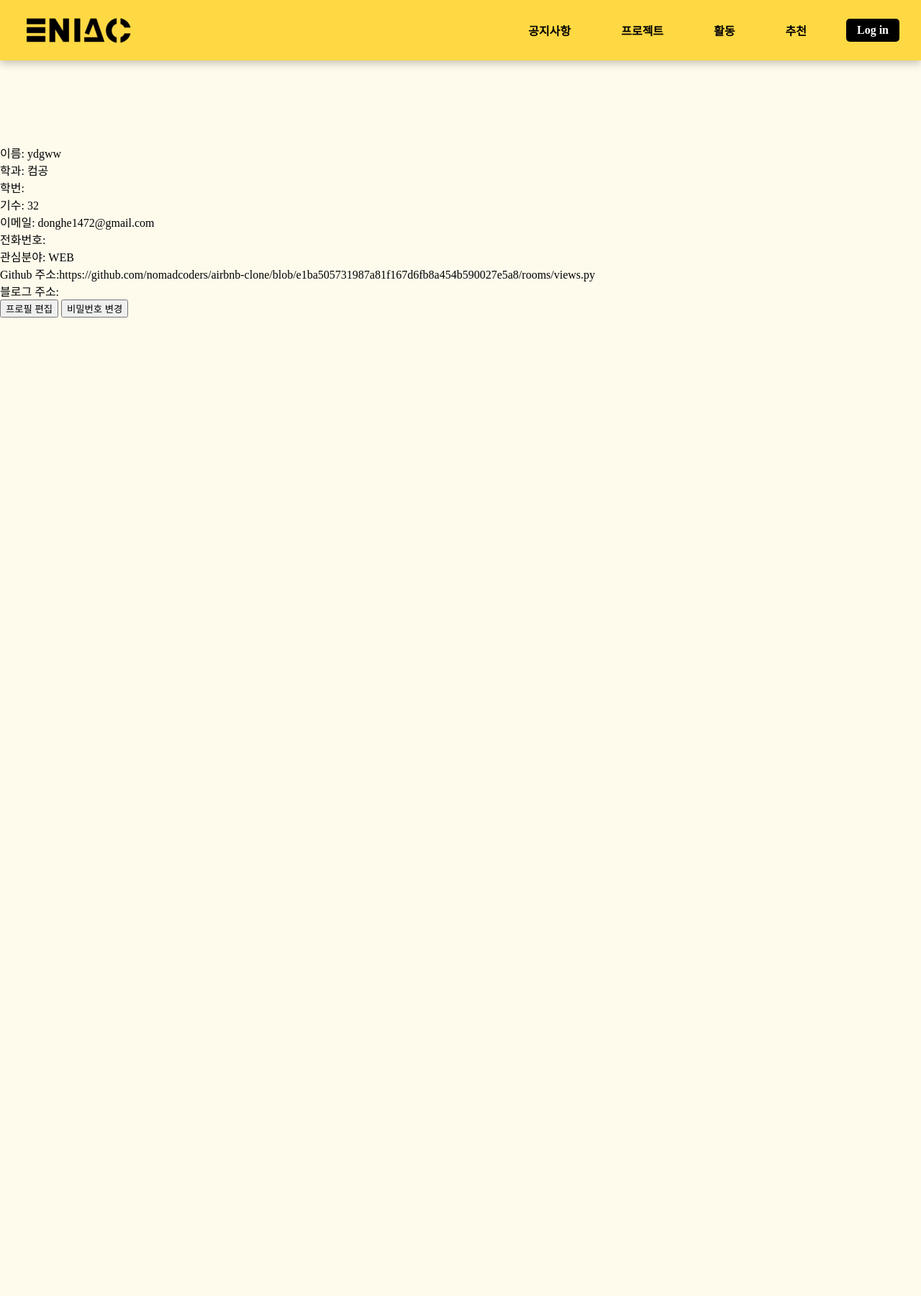
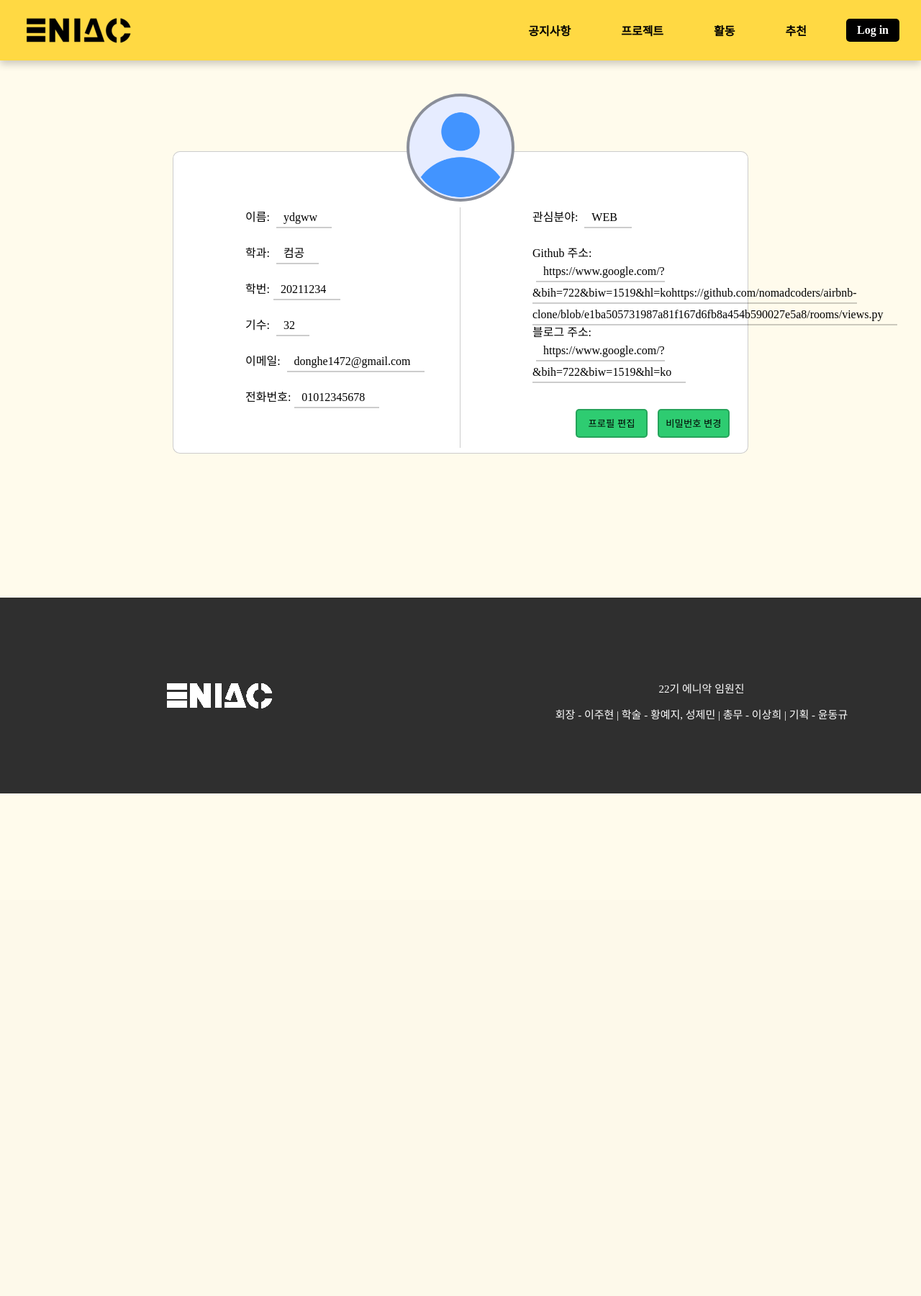
Before and after one commit to sanghee01/eniac-website, a Django app: page /336/profile in a window 1280 px wide. Shown: the whole page at 72% size. After the commit the page ends 1102 px from the top, so only its background shows below. Run offline with Django 3.2, Linux system fonts and the light colour scheme; data comes from the database, SQL or seed files in the repository; both versions use the stored data as it was after the commit; some libraries are stand-ins or nearby versions; some web fonts are replaced.

Commit message:
[feat] 로그인 디자인 변경중

```diff
--- a/static/css/users/profile.css
+++ b/static/css/users/profile.css
@@ -1,3 +1,84 @@
 #profile-page {
-  margin-top: 200px;
+  margin-top: 210px;
+  min-height: 130vh;
 }
+
+.profile {
+  width: 800px;
+  height: 420px;
+  margin: auto;
+  background-color: white;
+  border: 1.5px solid rgba(0, 0, 0, 0.2);
+  border-radius: 10px;
+  display: flex;
+  flex-direction: column;
+  justify-content: center;
+  margin-bottom: 200px;
+}
+.profile > img {
+  position: absolute;
+  top: 130px;
+  left: 50%;
+  transform: translateX(-75px);
+  width: 150px;
+  height: 150px;
+  border: 4px solid rgba(0, 0, 0, 0.4);
+  background-color: #e6ecff;
+  border-radius: 50%;
+}
+.profile__content {
+  width: 100%;
+  height: 100%;
+  display: flex;
+  align-items: center;
+}
+.profile-left {
+  margin-top: 70px;
+  width: 50%;
+  height: 80%;
+  border-right: 1px solid rgba(0, 0, 0, 0.2);
+}
+.profile-right {
+  margin-top: 70px;
+  height: 80%;
+  width: 50%;
+}
+.profile__info {
+  margin-left: 100px;
+  height: 50px;
+}
+.profile__info > span {
+  padding: 0px 20px 5px 10px;
+  margin-left: 5px;
+  border-bottom: 2.5px solid rgba(0, 0, 0, 0.2);
+}
+.profile__info-long {
+  height: 100px;
+}
+.profile__info-long:nth-child(3) {
+  margin-top: 10px;
+}
+.profile__info-long span {
+  line-height: 30px;
+}
+
+.profile__btn {
+  margin-top: 20px;
+  margin-left: 160px;
+}
+.profile__btn > button {
+  cursor: pointer;
+  width: 100px;
+  height: 40px;
+  background-color: #2ecc71;
+  border-radius: 5px;
+  border: none;
+  border: 2px solid rgba(0, 0, 0, 0.2);
+  transition: all 0.15s ease-in-out;
+}
+.profile__btn > button:hover {
+  background-color: #22a558;
+}
+.profile__password {
+  margin-left: 10px;
+}
--- a/templates/users/user_detail.html
+++ b/templates/users/user_detail.html
@@ -2,26 +2,40 @@
   {% include "base.html" %} {% load static %} {% block content %}
 
   <div class="profile">
-    <img src="" alt="" class="profile-img" />
+    <img src="../../static/img/user.png" alt="" class="profile-img" />
     <div class="profile__content">
       <div class="profile-left">
-        <div>이름: {{user_obj.username}}</div>
-        <div>학과: {{user_obj.major}}</div>
-        <div>학번:</div>
-        <div>기수: {{user_obj.entered_eniac}}</div>
-        <div>이메일: {{user_obj.email}}</div>
-        <div>전화번호:</div>
+        <div class="profile__info">
+          이름: <span>{{user_obj.username}}</span>
+        </div>
+        <div class="profile__info">학과: <span>{{user_obj.major}}</span></div>
+        <div class="profile__info">학번:<span>20211234</span></div>
+        <div class="profile__info">
+          기수: <span>{{user_obj.entered_eniac}}</span>
+        </div>
+        <div class="profile__info">이메일: <span>{{user_obj.email}}</span></div>
+        <div class="profile__info">전화번호:<span>01012345678</span></div>
       </div>
       <div class="profile-right">
-        <div>관심분야: {{user_obj.fav_pro_genre}}</div>
-        <div>Github 주소:{{user_obj.git_url}}</div>
-        <div>블로그 주소:</div>
+        <div class="profile__info">
+          관심분야: <span>{{user_obj.fav_pro_genre}}</span>
+        </div>
+        <div class="profile__info profile__info-long">
+          Github 주소:<br /><span
+            >https://www.google.com/?&bih=722&biw=1519&hl=ko{{user_obj.git_url}}</span
+          >
+        </div>
+        <div class="profile__info profile__info-long">
+          블로그 주소:<br /><span
+            >https://www.google.com/?&bih=722&biw=1519&hl=ko</span
+          >
+        </div>
+        <div class="profile__btn">
+          <button class="profile__fix">프로필 편집</button>
+          <button class="profile__password">비밀번호 변경</button>
+        </div>
       </div>
     </div>
-    <div class="profile__btn">
-      <button class="profile__fix">프로필 편집</button>
-      <button class="profile__password">비밀번호 변경</button>
-    </div>
   </div>
-  {% endblock content %}
+  {% endblock content %} {% include 'partials/footer.html' %}
 </body>
```
Also changed, not shown: db.sqlite3, static/img/user.png (added).
